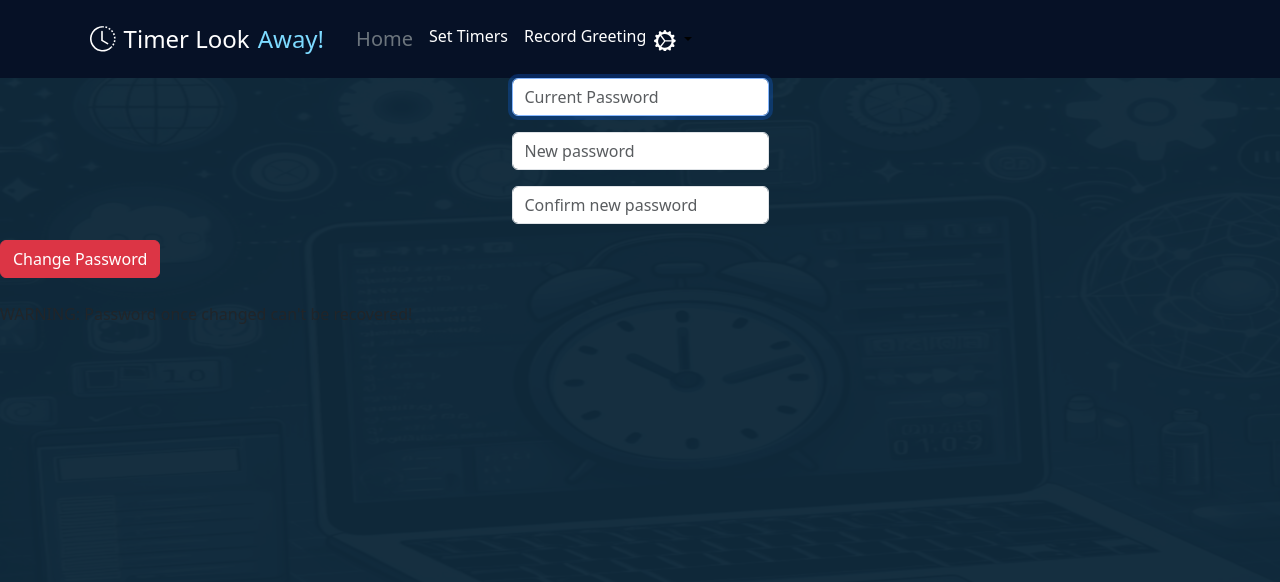
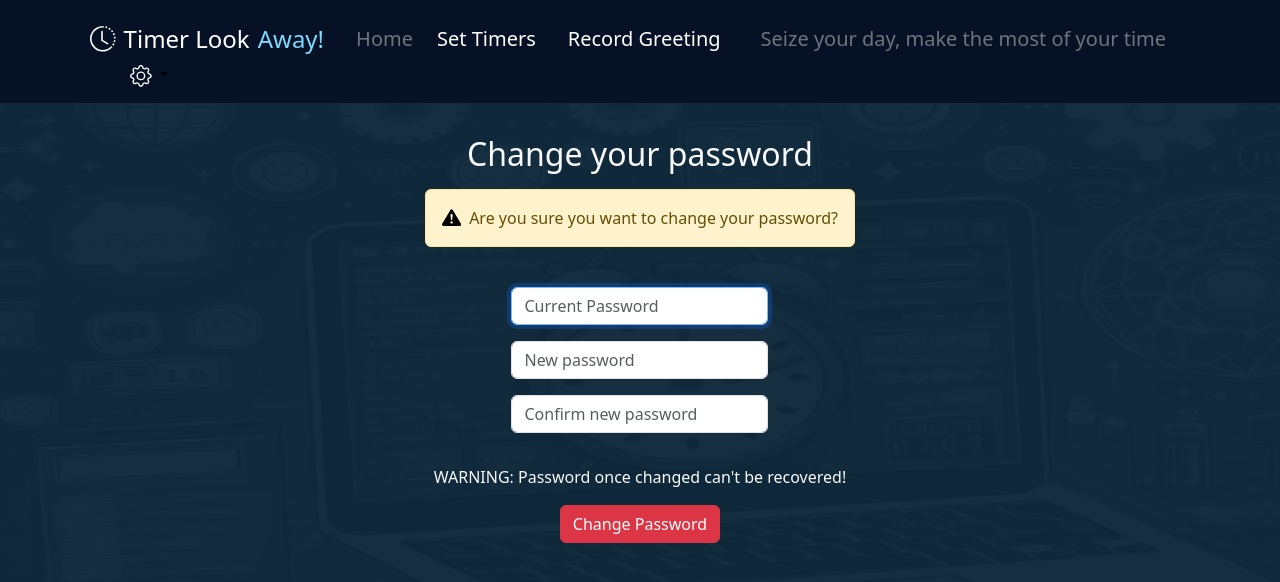
Before and after one commit to JosueDSL/Timer-Look-Away, a Django app: page /timerApp/password in a window 1280 px wide. Shown: the top 582 px of the page. Run offline with Django 5.2, Linux system fonts and the light colour scheme; a user stored in the database is signed in.

```diff
--- a/timerMain/timerApp/templates/timerApp/layout.html
+++ b/timerMain/timerApp/templates/timerApp/layout.html
@@ -27,16 +27,18 @@
                 </a>
 
                 <ul class="nav col-12 col-lg-auto me-lg-auto mb-2 justify-content-center mb-md-0">
-                <li><a href="{% url 'timerApp:home' %}" class="nav-link px-2 fs-5 text-secondary">Home</a></li>
-                <li><a href="{% url 'timerApp:timers' %}" class="nav-link px-2 text-white"> Set Timers </a></li>
-                <li><a href="{% url 'timerApp:speech' %}" class="nav-link px-2 text-white"> Record Greeting</a></li>
+                    <li><a href="{% url 'timerApp:home' %}" class="fs-5 nav-link px-2 text-secondary me-2"> Home </a></li>
+                    <li><a href="{% url 'timerApp:timers' %}" class="fs-5 nav-link px-2 text-white me-3"> Set Timers </a></li>
+                    <li><a href="{% url 'timerApp:speech' %}" class="fs-5 nav-link px-2 text-white me-3"> Record Greeting </a></li>
+                    <li class="fs-5 nav-link px-2 text-secondary ms-2 me-3"> Seize your day, make the most of your time </li>
                 </ul>
 
-                <div class="dropdown text-end">
+                <div class=" dropdown text-end ms-5">
                     <a href="#" class="d-block link-body-emphasis text-decoration-none dropdown-toggle" data-bs-toggle="dropdown" aria-expanded="false" fill="white">
-                        <svg xmlns="http://www.w3.org/2000/svg" width="1.7vw" height="auto" fill="white" class="bi bi-gear-wide-connected" viewBox="0 0 16 16">
-                            <path d="M7.068.727c.243-.97 1.62-.97 1.864 0l.071.286a.96.96 0 0 0 1.622.434l.205-.211c.695-.719 1.888-.03 1.613.931l-.08.284a.96.96 0 0 0 1.187 1.187l.283-.081c.96-.275 1.65.918.931 1.613l-.211.205a.96.96 0 0 0 .434 1.622l.286.071c.97.243.97 1.62 0 1.864l-.286.071a.96.96 0 0 0-.434 1.622l.211.205c.719.695.03 1.888-.931 1.613l-.284-.08a.96.96 0 0 0-1.187 1.187l.081.283c.275.96-.918 1.65-1.613.931l-.205-.211a.96.96 0 0 0-1.622.434l-.071.286c-.243.97-1.62.97-1.864 0l-.071-.286a.96.96 0 0 0-1.622-.434l-.205.211c-.695.719-1.888.03-1.613-.931l.08-.284a.96.96 0 0 0-1.186-1.187l-.284.081c-.96.275-1.65-.918-.931-1.613l.211-.205a.96.96 0 0 0-.434-1.622l-.286-.071c-.97-.243-.97-1.62 0-1.864l.286-.071a.96.96 0 0 0 .434-1.622l-.211-.205c-.719-.695-.03-1.888.931-1.613l.284.08a.96.96 0 0 0 1.187-1.186l-.081-.284c-.275-.96.918-1.65 1.613-.931l.205.211a.96.96 0 0 0 1.622-.434l.071-.286zM12.973 8.5H8.25l-2.834 3.779A4.998 4.998 0 0 0 12.973 8.5m0-1a4.998 4.998 0 0 0-7.557-3.779l2.834 3.78h4.723zM5.048 3.967c-.03.021-.058.043-.087.065zm-.431.355A4.984 4.984 0 0 0 3.002 8c0 1.455.622 2.765 1.615 3.678L7.375 8zm.344 7.646.087.065z"/>
-                        </svg>
+                        <svg xmlns="http://www.w3.org/2000/svg" width="1.7vw" height="auto" fill="white" class="bi bi-gear" viewBox="0 0 16 16">
+                            <path d="M8 4.754a3.246 3.246 0 1 0 0 6.492 3.246 3.246 0 0 0 0-6.492zM5.754 8a2.246 2.246 0 1 1 4.492 0 2.246 2.246 0 0 1-4.492 0z"/>
+                            <path d="M9.796 1.343c-.527-1.79-3.065-1.79-3.592 0l-.094.319a.873.873 0 0 1-1.255.52l-.292-.16c-1.64-.892-3.433.902-2.54 2.541l.159.292a.873.873 0 0 1-.52 1.255l-.319.094c-1.79.527-1.79 3.065 0 3.592l.319.094a.873.873 0 0 1 .52 1.255l-.16.292c-.892 1.64.901 3.434 2.541 2.54l.292-.159a.873.873 0 0 1 1.255.52l.094.319c.527 1.79 3.065 1.79 3.592 0l.094-.319a.873.873 0 0 1 1.255-.52l.292.16c1.64.893 3.434-.902 2.54-2.541l-.159-.292a.873.873 0 0 1 .52-1.255l.319-.094c1.79-.527 1.79-3.065 0-3.592l-.319-.094a.873.873 0 0 1-.52-1.255l.16-.292c.893-1.64-.902-3.433-2.541-2.54l-.292.159a.873.873 0 0 1-1.255-.52l-.094-.319zm-2.633.283c.246-.835 1.428-.835 1.674 0l.094.319a1.873 1.873 0 0 0 2.693 1.115l.291-.16c.764-.415 1.6.42 1.184 1.185l-.159.292a1.873 1.873 0 0 0 1.116 2.692l.318.094c.835.246.835 1.428 0 1.674l-.319.094a1.873 1.873 0 0 0-1.115 2.693l.16.291c.415.764-.42 1.6-1.185 1.184l-.291-.159a1.873 1.873 0 0 0-2.693 1.116l-.094.318c-.246.835-1.428.835-1.674 0l-.094-.319a1.873 1.873 0 0 0-2.692-1.115l-.292.16c-.764.415-1.6-.42-1.184-1.185l.159-.291A1.873 1.873 0 0 0 1.945 8.93l-.319-.094c-.835-.246-.835-1.428 0-1.674l.319-.094A1.873 1.873 0 0 0 3.06 4.377l-.16-.292c-.415-.764.42-1.6 1.185-1.184l.292.159a1.873 1.873 0 0 0 2.692-1.115l.094-.319z"/>
+                          </svg>
                     </a>
 
                     <ul class="dropdown-menu text-small">
--- a/timerMain/timerApp/templates/timerApp/login.html
+++ b/timerMain/timerApp/templates/timerApp/login.html
@@ -23,7 +23,7 @@
             <h3> Seize your day!  <span class="fs-4">  Make the most of your time </span></h3>
         </div>
 
-        <div class="form-container p-3 " >
+        <div class="form-container" >
             <form action="{% url 'timerApp:login' %}" method="post">
                 {% csrf_token %}
                 <div class="d-flex flex-column align-items-center justify-content-center mt-4">
--- a/timerMain/timerApp/templates/timerApp/password.html
+++ b/timerMain/timerApp/templates/timerApp/password.html
@@ -16,9 +16,22 @@
         </div>
       </div>
     {% endif %}
-
+    <div class="container d-flex flex-column align-items-center justify-content-center"">
+        <div class="d-flex flex-column align-items-center justify-content-center mt-4 text-light">
+            <h2 class="p-2"> Change your password</h2>
+            <div class="alert alert-warning d-flex align-items-center" role="alert">
+                <svg xmlns="http://www.w3.org/2000/svg" width="1.5vw" height="auto" class="bi bi-exclamation-triangle-fill flex-shrink-0 me-2" viewBox="0 0 16 16" role="img" aria-label="Warning:">
+                  <path d="M8.982 1.566a1.13 1.13 0 0 0-1.96 0L.165 13.233c-.457.778.091 1.767.98 1.767h13.713c.889 0 1.438-.99.98-1.767L8.982 1.566zM8 5c.535 0 .954.462.9.995l-.35 3.507a.552.552 0 0 1-1.1 0L7.1 5.995A.905.905 0 0 1 8 5zm.002 6a1 1 0 1 1 0 2 1 1 0 0 1 0-2z"/>
+                </svg>
+                <div>
+                  Are you sure you want to change your password?
+            </div>
+        </div>
+        </div class="form-container">
             <form action="{% url 'timerApp:password' %}" method="post">
                 {% csrf_token %}
+                <div class="d-flex flex-column align-items-center justify-content-center mt-4">
+
                     <div class="mb-3">
                         <input autocomplete="off" autofocus class="form-control mx-auto w-auto" id="old_password" name="old_password" placeholder="Current Password" type="password">
                     </div>
@@ -28,9 +41,13 @@
                     <div class="mb-3">
                         <input class="form-control mx-auto w-auto" id="confirmation" name="confirmation" minlength="6" placeholder="Confirm new password" type="password">
                     </div>
+                    <div class="my-3 d-flex flex-column align-items-center justify-content-center text-light">
+                        <p> WARNING: Password once changed can't be recovered! </p>
                         <button class="btn btn-danger" type="submit">Change Password</button>
-        <br> <br>
-        <p> WARNING: Password once changed can't be recovered! </p>
+                    </div>
+                </div>
             </form>
 
+
+    </div>
 {% endblock %}
--- a/timerMain/timerApp/templates/timerApp/signup.html
+++ b/timerMain/timerApp/templates/timerApp/signup.html
@@ -38,8 +38,8 @@
             <div>
                 <input class="form-control mx-auto mb-3 w-auto" id="confirmation" name="confirmation" minlength="6" placeholder="Confirm password" type="password">
             </div>
-            <div class="text-center mt-5">
-                <button class="mb-4  btn btn-warning" type="submit">Sign up</button>
+            <div class="text-center mt-3">
+                <button class="mb-4 mt-2 btn btn-warning" type="submit">Sign up</button>
             </div>
         </form>
 
--- a/timerMain/timerApp/views.py
+++ b/timerMain/timerApp/views.py
@@ -52,7 +52,7 @@ def signup(request):
         # Create new user
         user = User.objects.create_user(username, email, password)
         login(request, user)
-        return HttpResponseRedirect(reverse("timerApp:index"))
+        return render(request, "timerApp/home.html", {"message": f"Thanks for joining {username.capitalize()}!, I hope you enjoy the app!"})
 
     else:
         return render(request, "timerApp/signup.html")
@@ -100,11 +100,11 @@ def home(request):
 
 @login_required(login_url='timerApp:login')
 def timers(request):
-    pass
+    return render(request, 'timerApp/timers.html')
 
 @login_required(login_url='timerApp:login')
 def speech(request):
-    pass
+    return render(request, 'timerApp/speech.html')
 
 
 
```
Also changed, not shown: timerMain/timerApp/templates/timerApp/home.html (+13 -3 lines), timerMain/timerApp/templates/timerApp/speech.html (+33 -0 lines), timerMain/timerApp/templates/timerApp/timers.html (+60 -0 lines), timerMain/timerApp/testing_TTSgenerator.py (added, +22 -0 lines), pjet-organization/greeting_generator.py (renamed from pjet-organization/mkaudiofile.py), pjet-organization/timer_app.py (renamed from pjet-organization/app.py), timerMain/db.sqlite3. Lines whose indentation alone changed are shown as unchanged.
